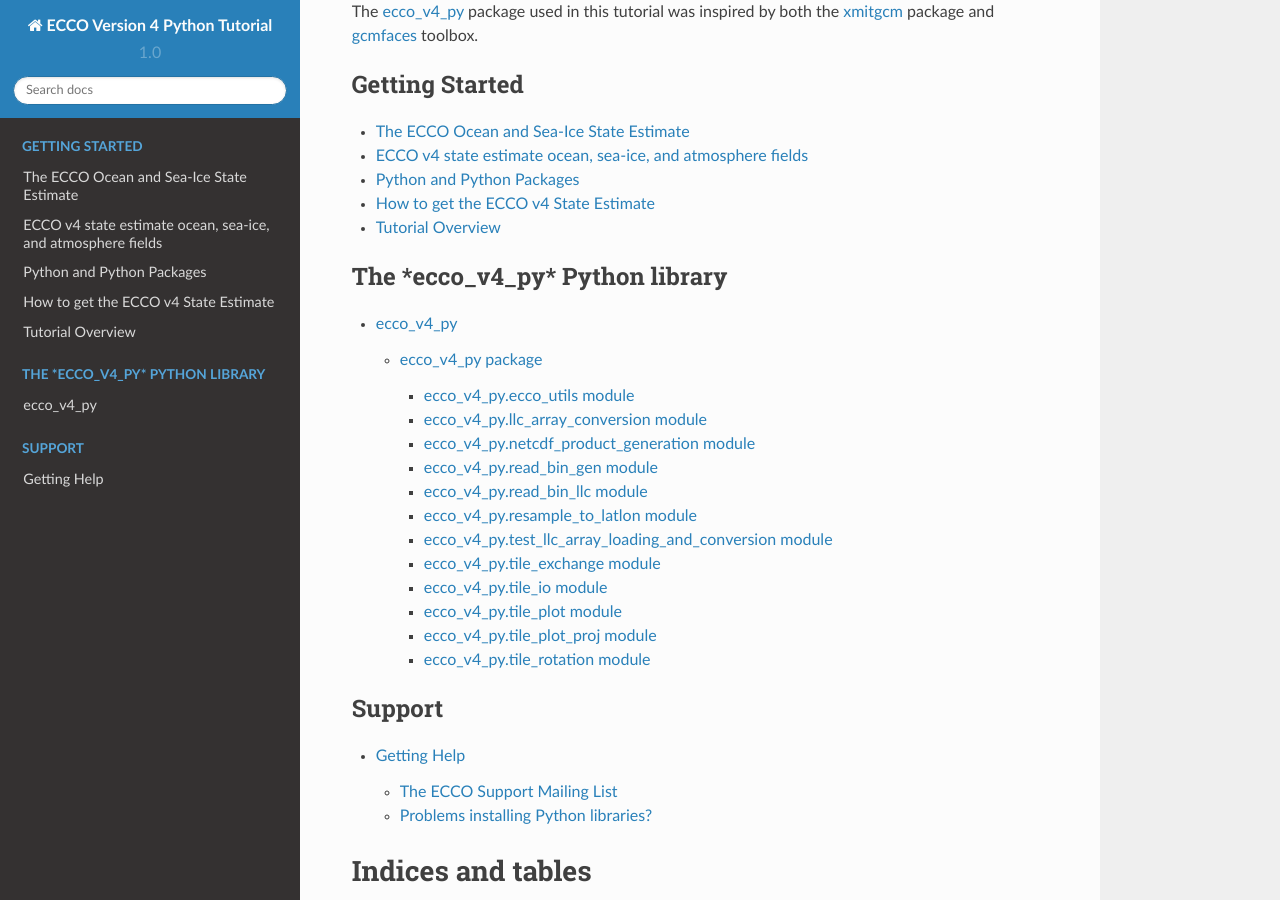
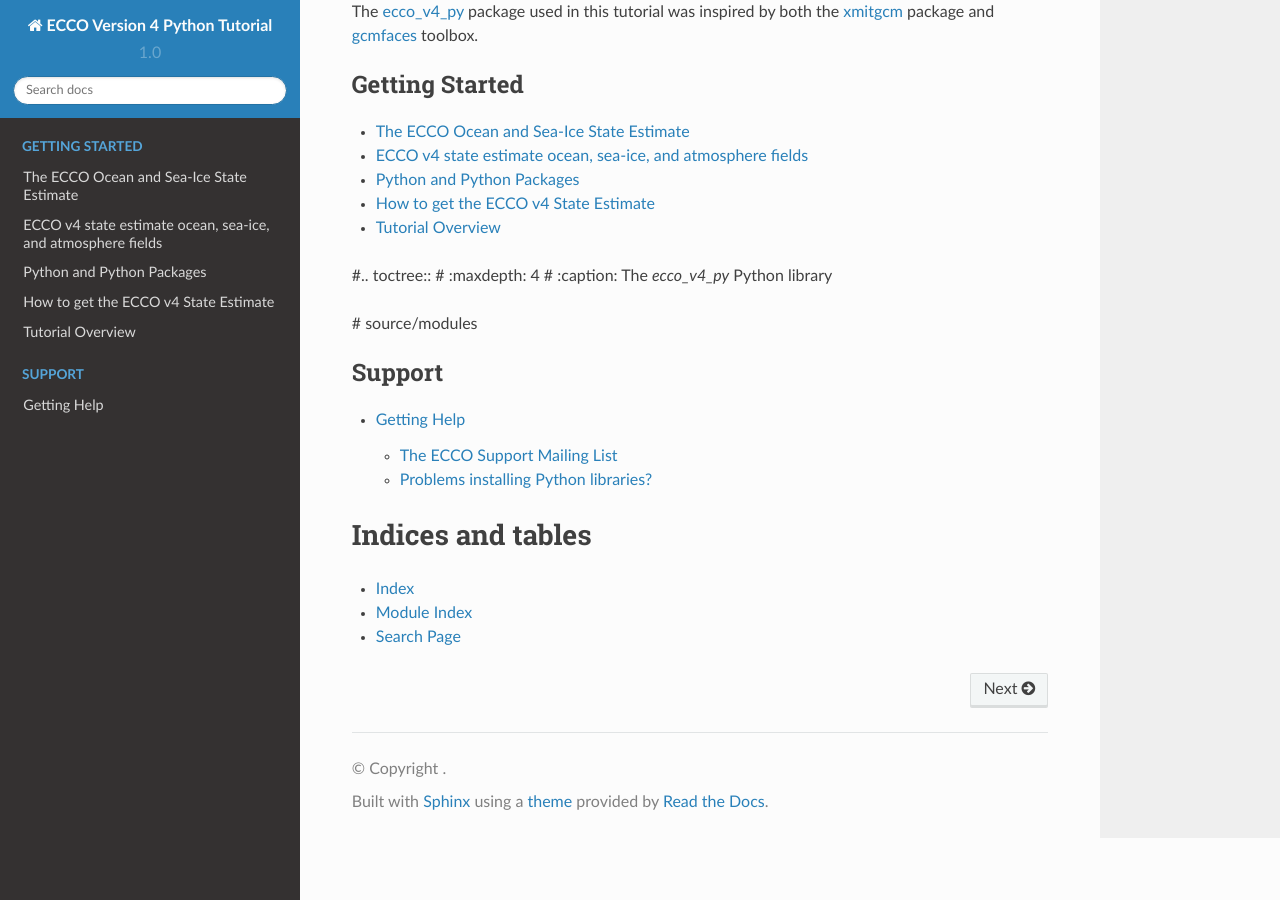
Before and after one commit to ECCO-GROUP/ECCO-v4-Python-Tutorial, a Sphinx documentation site: the page built from doc/index.rst, in a window 1280 px wide and 900 px high, scrolled down 528 px. Built offline with Sphinx 7.4.7 and the Read the Docs theme 2.0.0, drawn with Linux system fonts in a browser that asks for light colours; formulas are drawn with MathJax 3; pages that are not in the unit, such as notebooks, are missing from menus.

```diff
--- a/doc/index.rst
+++ b/doc/index.rst
@@ -74,11 +74,11 @@ The `ecco_v4_py`_ package used in this tutorial was inspired by both the `xmitgc
    VectorCalculus_ECCO_barotropicVorticity
    ecco_budgets
 
-.. toctree::
-   :maxdepth: 4
-   :caption: The *ecco_v4_py* Python library
+#.. toctree::
+#   :maxdepth: 4
+#   :caption: The *ecco_v4_py* Python library
 
-   source/modules
+#   source/modules
 
 .. toctree::
    :maxdepth: 2
```
